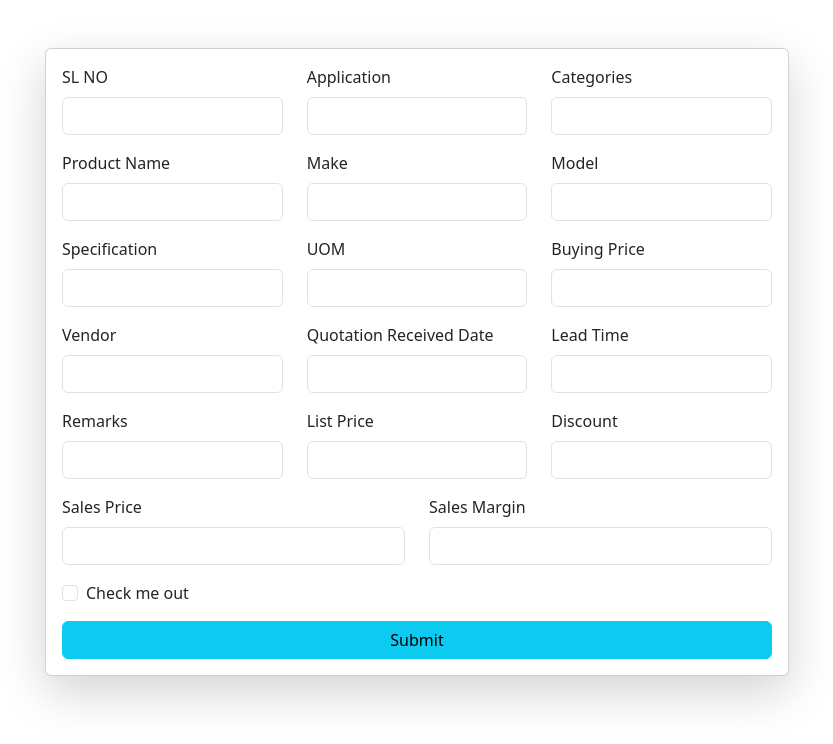
After one commit to dachhu03/excelbox, a Django app: page /additem/ in a window 1280 px wide. The commit adds this page. Shown: the top 744 px of the page, without its empty margins (223-1056 px from the left). Run offline with Django 5.2, Linux system fonts and the light colour scheme.

Commit message:
addeditem

```diff
--- /dev/null
+++ b/excelbox/exbox/exapp/templates/additem.html
@@ -0,0 +1,123 @@
+<!doctype html>
+<html lang="en">
+  <head>
+    <meta charset="utf-8">
+    <meta name="viewport" content="width=device-width, initial-scale=1">
+    <title>Bootstrap demo</title>
+    <link href="https://cdn.jsdelivr.net/npm/bootstrap@5.3.3/dist/css/bootstrap.min.css" rel="stylesheet" integrity="sha384-QWTKZyjpPEjISv5WaRU9OFeRpok6YctnYmDr5pNlyT2bRjXh0JMhjY6hW+ALEwIH" crossorigin="anonymous">
+  </head>
+  <body>
+
+    <div class="container mt-5">
+        <form class="col-12 col-md-8 mx-auto card p-3 shadow-lg">
+          <!-- Row 1: SL NO and Application -->
+          <div class="row">
+            <div class="col-md-4 mb-3">
+              <label for="exampleInputEmail1" class="form-label">SL NO</label>
+              <input type="number" class="form-control" id="exampleInputEmail1" aria-describedby="emailHelp">
+            </div>
+            <div class="col-md-4 mb-3">
+              <label for="exampleInputPassword1" class="form-label">Application</label>
+              <input type="text" class="form-control" id="exampleInputPassword1">
+            </div>
+            <div class="col-md-4 mb-3">
+                <label for="exampleInputPassword1" class="form-label">Categories</label>
+                <input type="text" class="form-control" id="exampleInputPassword1">
+              </div>
+          </div>
+
+          <!-- Row 2: Product Name, Make, Model -->
+          <div class="row">
+            <div class="col-md-4 mb-3">
+              <label for="exampleInputPassword1" class="form-label">Product Name</label>
+              <input type="text" class="form-control" id="exampleInputPassword1">
+            </div>
+            <div class="col-md-4 mb-3">
+              <label for="exampleInputPassword1" class="form-label">Make</label>
+              <input type="text" class="form-control" id="exampleInputPassword1">
+            </div>
+            <div class="col-md-4 mb-3">
+              <label for="exampleInputPassword1" class="form-label">Model</label>
+              <input type="text" class="form-control" id="exampleInputPassword1">
+            </div>
+          </div>
+
+          <!-- Row 3: Specification, UOM, Buying Price -->
+          <div class="row">
+            <div class="col-md-4 mb-3">
+              <label for="exampleInputPassword1" class="form-label">Specification</label>
+              <input type="text" class="form-control" id="exampleInputPassword1">
+            </div>
+            <div class="col-md-4 mb-3">
+              <label for="exampleInputPassword1" class="form-label">UOM</label>
+              <input type="text" class="form-control" id="exampleInputPassword1">
+            </div>
+            <div class="col-md-4 mb-3">
+              <label for="exampleInputPassword1" class="form-label">Buying Price</label>
+              <input type="number" class="form-control" id="exampleInputPassword1">
+            </div>
+          </div>
+
+          <!-- Row 4: Vendor, Quotation Received Date -->
+          <div class="row">
+            <div class="col-md-4 mb-3">
+              <label for="exampleInputPassword1" class="form-label">Vendor</label>
+              <input type="text" class="form-control" id="exampleInputPassword1">
+            </div>
+            <div class="col-md-4 mb-3">
+              <label for="exampleInputPassword1" class="form-label">Quotation Received Date</label>
+              <input type="number" class="form-control" id="exampleInputPassword1">
+            </div>
+            <div class="col-md-4 mb-3">
+                <label for="exampleInputPassword1" class="form-label">Lead Time</label>
+                <input type="number" class="form-control" id="exampleInputPassword1">
+              </div>
+          </div>
+
+          <!-- Row 5: Vendor, Quotation Received Date -->
+          <div class="row">
+            <div class="col-md-4 mb-3">
+              <label for="exampleInputPassword1" class="form-label">Remarks</label>
+              <input type="text" class="form-control" id="exampleInputPassword1">
+            </div>
+            <div class="col-md-4 mb-3">
+              <label for="exampleInputPassword1" class="form-label">List Price</label>
+              <input type="number" class="form-control" id="exampleInputPassword1">
+            </div>
+            <div class="col-md-4 mb-3">
+                <label for="exampleInputPassword1" class="form-label">Discount</label>
+                <input type="number" class="form-control" id="exampleInputPassword1">
+              </div>
+          </div>
+
+          <!-- Row 6: Vendor, Quotation Received Date -->
+          <div class="row">
+            <div class="col-md-6 mb-3">
+              <label for="exampleInputPassword1" class="form-label">Sales Price</label>
+              <input type="number" class="form-control" id="exampleInputPassword1">
+            </div>
+            <div class="col-md-6 mb-3">
+              <label for="exampleInputPassword1" class="form-label">Sales Margin</label>
+              <input type="number" class="form-control" id="exampleInputPassword1">
+            </div>
+
+          </div
+
+
+
+
+          <!-- Checkbox -->
+          <div class="mb-3 form-check">
+            <input type="checkbox" class="form-check-input" id="exampleCheck1">
+            <label class="form-check-label" for="exampleCheck1">Check me out</label>
+          </div>
+
+          <!-- Submit Button -->
+          <button type="submit" class="btn btn-info">Submit</button>
+        </form>
+      </div>
+
+
+    <script src="https://cdn.jsdelivr.net/npm/bootstrap@5.3.3/dist/js/bootstrap.bundle.min.js" integrity="sha384-YvpcrYf0tY3lHB60NNkmXc5s9fDVZLESaAA55NDzOxhy9GkcIdslK1eN7N6jIeHz" crossorigin="anonymous"></script>
+  </body>
+</html>
--- a/excelbox/exbox/exapp/urls.py
+++ b/excelbox/exbox/exapp/urls.py
@@ -1,11 +1,12 @@
 from django.urls import path, include
-from .views import authView, home , totalsolutions
+from .views import authView, home , totalsolutions , additem
 
 
 urlpatterns = [
  path("", home, name="home"),
  path("signup/", authView, name="authView"),
  path("totalsales/",totalsolutions, name="totalsolutions"),
+ path("additem/",additem, name="additem"),
  path("accounts/", include("django.contrib.auth.urls")),
 
 
--- a/excelbox/exbox/exapp/views.py
+++ b/excelbox/exbox/exapp/views.py
@@ -36,3 +36,7 @@ def totalsolutions(request):
         'products': products
     }
     return render(request, 'totalsolutions.html', context)
+
+
+def additem(request):
+ return render(request, "additem.html", {})
```
Also changed, not shown: excelbox/exbox/exapp/templates/totalsolutions.html (+46 -88 lines).
